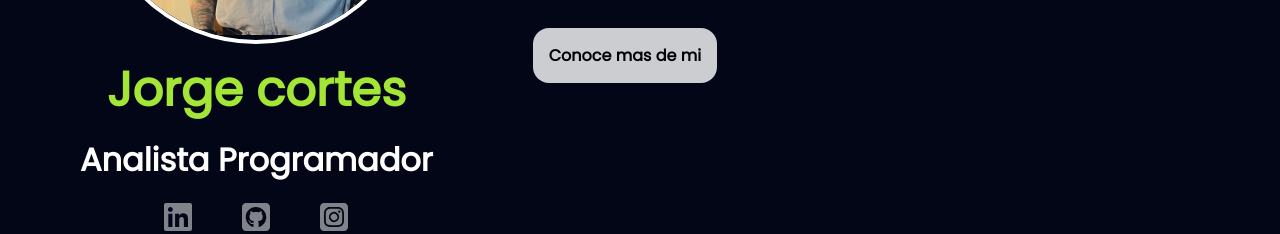
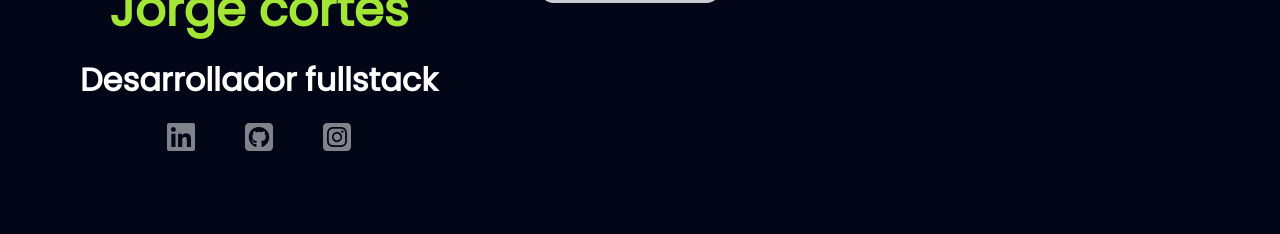
Before and after one commit to Josh0Sprime/portafolio, a Vue app: page / in a window 1280 px wide. Shown: the part 600-834 px from the top of the page. Built offline with nearby package versions, Linux system fonts and the light colour scheme.

Commit message:
cambio en menu de navegacion

```diff
--- a/src/App.vue
+++ b/src/App.vue
@@ -4,7 +4,6 @@
 
 <script>
 import { defineAsyncComponent } from 'vue'
-import 'aos/dist/aos.css';
 
 export default {
   name: 'App',
@@ -38,7 +37,7 @@ body {
 }
 
 #app {
-  margin: 10rem auto;
+  margin: 5rem auto;
   max-width: 70rem;
   height: 10%;
   color: var(--color-primary);
--- a/src/components/Header.vue
+++ b/src/components/Header.vue
@@ -15,7 +15,7 @@
                 <img class="user-info__image" src="../assets/img/me.jpg" alt="">
             </div>
             <h2 class="user-info__name">Jorge cortes</h2>
-            <h3 class="user-info__job">Analista Programador</h3>
+            <h3 class="user-info__job">Desarrollador fullstack</h3>
             <div class="user-info-social">
                 <a class="info-social__icon" target="_blank" href="https://www.linkedin.com/in/jorge-tomas-cortes-fernandez-065772236/"><fa icon="fa-brands fa-linkedin"/></a>
                 <a class="info-social__icon" target="_blank" href="https://github.com/Josh0Sprime"><fa icon="fa-brands fa-square-github"/></a>
@@ -90,6 +90,7 @@ export default {
     .menu__link {
         position: relative;
         opacity: 0.8;
+        cursor: pointer;
     }
 
     .menu__link::after {
--- a/src/components/Tecnologias.vue
+++ b/src/components/Tecnologias.vue
@@ -31,6 +31,7 @@
 <script>
 
 import AOS from 'aos';
+import 'aos/dist/aos.css';
 
 AOS.init({
   // Global settings:
@@ -65,7 +66,8 @@ export default {
     }
 
     .technology {
-        margin-top: 12rem;
+        margin-top: 20rem;
+        margin-bottom: 20rem;
     }
 
     .technology__js {
```
